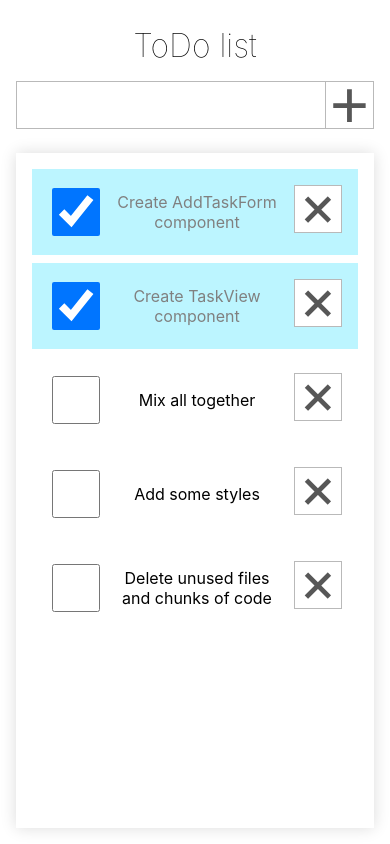
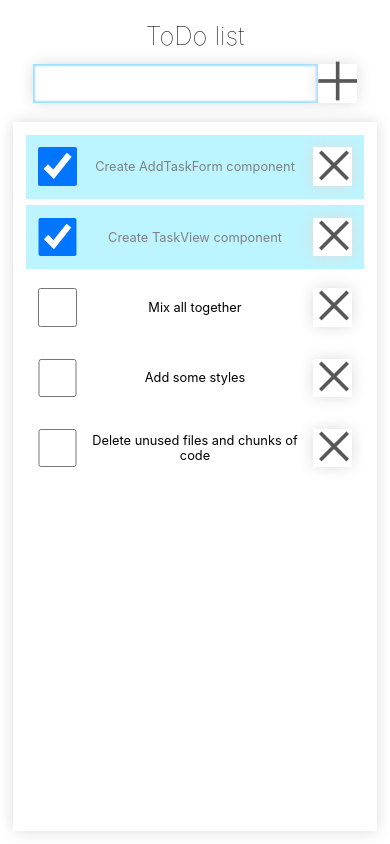
Before and after one commit to cvlost/homework-53, a React (Create React App) app: page / in a window 390 px wide. Built offline with nearby package versions, Linux system fonts and the light colour scheme.

Commit message:
A new task can be added by pressing Enter

```diff
--- a/src/App.css
+++ b/src/App.css
@@ -39,3 +39,32 @@ body {
     overflow: auto;
     box-shadow: 0 0 15px gainsboro;
 }
+
+.tasks-container:empty {
+    display: flex;
+    justify-content: center;
+    align-items: center;
+}
+
+.tasks-container:empty::after {
+    content: "ʕ•ᴥ•ʔ";
+    font-size: 5em;
+    color: gray;
+}
+
+button {
+    user-select: none;
+    cursor: pointer;
+}
+
+@media (max-width: 650px) {
+    :root {
+        font-size: .9em;
+    }
+}
+
+@media (max-width: 500px) {
+    :root {
+        font-size: .8em;
+    }
+}
--- a/src/App.tsx
+++ b/src/App.tsx
@@ -39,7 +39,7 @@ function App() {
   return (
     <div className="App container">
       <h1 className="App-title">ToDo list</h1>
-      <AddTaskForm onInputChange={updateInput} inputValue={currentTask} onBtnClick={addNewTask}/>
+      <AddTaskForm onInputChange={updateInput} inputValue={currentTask} addTask={addNewTask}/>
       <div className="tasks-container">
         {tasks.map((task, i) => (
           <TaskView
--- a/src/components/AddTaskForm/AddTaskForm.css
+++ b/src/components/AddTaskForm/AddTaskForm.css
@@ -11,7 +11,27 @@
     text-align: center;
     padding-left: 1em;
     padding-right: 1em;
-    border: 1px solid var(--border-color);
+    border: 0;
+    outline: 0;
+    box-shadow: 0 0 15px gainsboro,  inset 0 0 2px 2px transparent;
+    transition: box-shadow .3s;
+}
+
+.task-form-input:hover {
+    box-shadow: 0 0 15px 5px gainsboro;
+}
+
+.task-form-input:hover + button {
+    box-shadow: 0 0 15px 5px gainsboro;
+}
+
+.task-form-input:focus {
+    outline: none;
+    box-shadow: 0 0 15px gainsboro, inset 0 0 2px 2px #9edfff;
+}
+
+.task-form-input:focus + button {
+    box-shadow: 0 0 15px gainsboro;
 }
 
 .task-form-btn {
@@ -21,10 +41,10 @@
     justify-content: center;
     align-items: center;
     flex: 0 0 auto;
-    cursor: pointer;
     color: var(--controls-color);
-    transition: background-color .2s, color .2s;
-    border: 1px solid var(--border-color);
+    transition: background-color .2s, color .2s, box-shadow .3s;
+    border: 0;
+    box-shadow: 0 0 15px gainsboro;
     background: white;
     border-left: none;
 }
@@ -35,6 +55,6 @@
 }
 
 .task-form-btn span {
-    font-size: 5em;
+    font-size: 4em;
     line-height: 0;
 }
--- a/src/components/AddTaskForm/AddTaskForm.tsx
+++ b/src/components/AddTaskForm/AddTaskForm.tsx
@@ -1,17 +1,32 @@
 import React from 'react';
 import './AddTaskForm.css';
+
+type AddTask = () => void;
 
 interface AddTaskProps {
   onInputChange: React.ChangeEventHandler;
   inputValue: string;
-  onBtnClick: React.MouseEventHandler<HTMLButtonElement>;
+  addTask: AddTask;
 }
 
-const AddTaskForm: React.FC<AddTaskProps> = ({onInputChange, inputValue, onBtnClick}) => {
+const AddTaskForm: React.FC<AddTaskProps> = ({onInputChange, inputValue, addTask}) => {
+  const handleKeyDown = (e: React.KeyboardEvent) => {
+    console.log(e.key)
+    if (e.key !== 'Enter') return;
+    addTask();
+  };
+
   return (
     <div className="task-form">
-      <input className="task-form-input" type="text" onChange={onInputChange} value={inputValue}/>
-      <button className="task-form-btn" onClick={onBtnClick}><span>+</span></button>
+      <input
+        className="task-form-input"
+        onKeyDown={handleKeyDown}
+        type="text"
+        onChange={onInputChange}
+        value={inputValue}
+        autoFocus
+      />
+      <button className="task-form-btn" onClick={addTask}><span>&#65291;</span></button>
     </div>
   );
 };
--- a/src/components/TaskView/TaskView.css
+++ b/src/components/TaskView/TaskView.css
@@ -17,7 +17,7 @@
 .task-checkbox {
     width: var(--controls-size);
     height: var(--controls-size);
-    margin-right: 1em;
+    margin: 0 1em 0 0;
     cursor: pointer;
     flex: 0 0 auto;
 }
@@ -38,11 +38,11 @@
     display: flex;
     justify-content: center;
     align-items: center;
-    cursor: pointer;
     margin-left: 1em;
     color: var(--controls-color);
     transition: background-color .2s, color .2s;
-    border: 1px solid var(--border-color);
+    border: none;
+    box-shadow: 0 0 15px gainsboro;
     background: white;
 }
 
@@ -52,7 +52,7 @@
 }
 
 .task-del-btn span {
-    font-size: 5em;
+    font-size: 4em;
     display: block;
     line-height: 0;
     transform: rotate(45deg);
--- a/src/components/TaskView/TaskView.tsx
+++ b/src/components/TaskView/TaskView.tsx
@@ -15,7 +15,7 @@ const TaskView: React.FC<TaskProps> = ({task, onDelClick, isDone, onStateChange}
     <div className={className}>
       <input className="task-checkbox" type="checkbox" checked={isDone} onChange={onStateChange}/>
       <div className="task-text">{task}</div>
-      <button className="task-del-btn" onClick={onDelClick}><span>+</span></button>
+      <button className="task-del-btn" onClick={onDelClick}><span>&#65291;</span></button>
     </div>
   );
 };
--- a/src/lib/Task.ts
+++ b/src/lib/Task.ts
@@ -9,7 +9,7 @@ class Task {
   public isDone: boolean;
 
   constructor(taskData: TaskData) {
-    this.task = taskData.task;
+    this.task = taskData.task !== '' ? taskData.task : '¯\\_(ツ)_/¯';
     this.id = (Task.nextId++).toString();
     this.isDone = taskData.isDone;
   }
```
